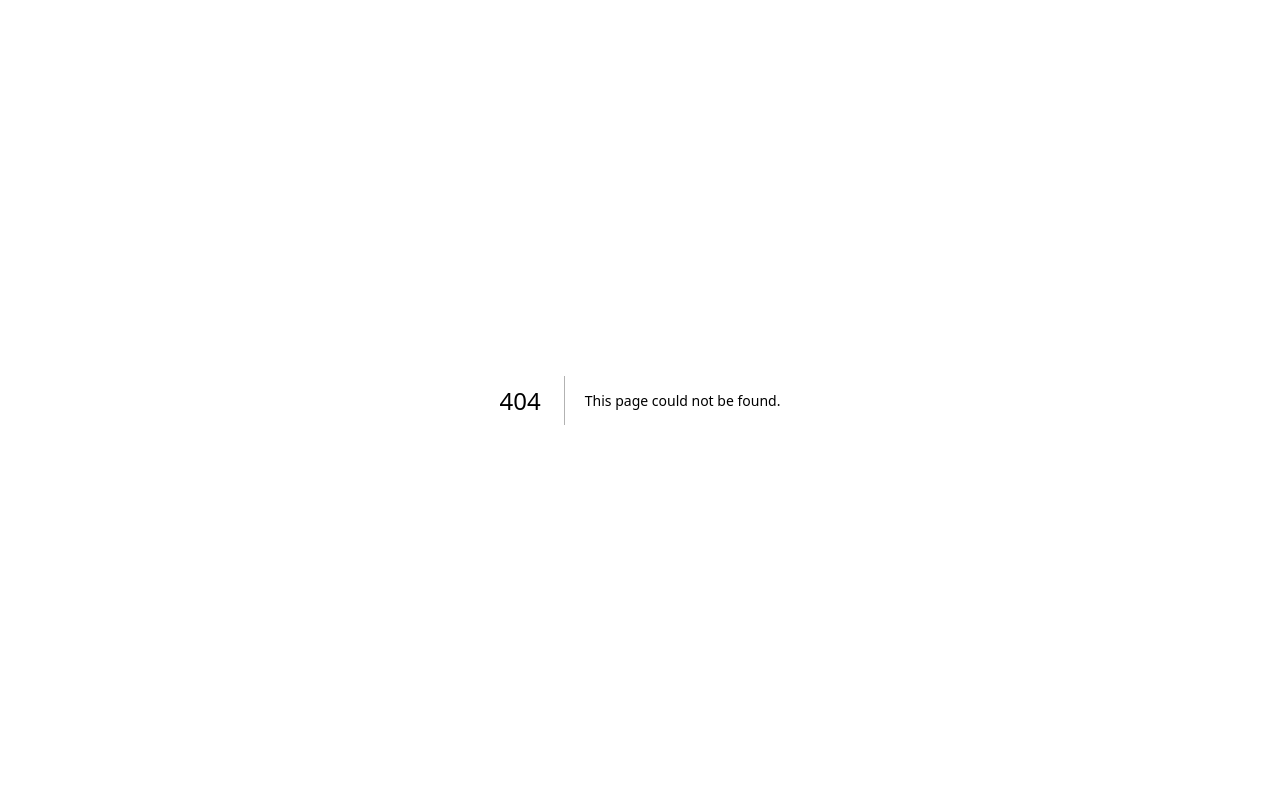
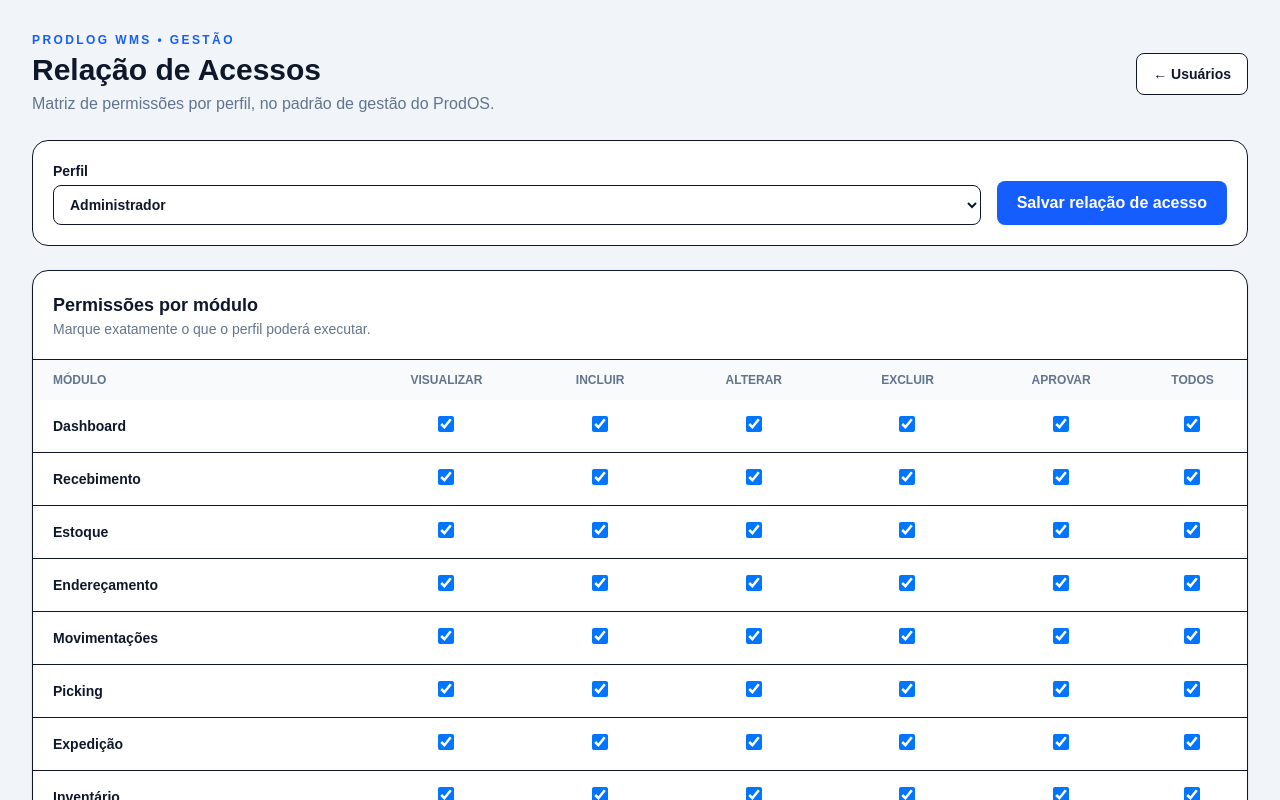
Before and after one commit to eng-xitao/prodlog-wms, a Next.js app: page /acessos in a window 1280 px wide. Before the commit this address had no page. Shown: the top 800 px of the page. Built offline with nearby package versions, Linux system fonts and the light colour scheme.

Commit message:
feat: add ProdOS-style access matrix

```diff
--- /dev/null
+++ b/app/acessos/page.tsx
@@ -0,0 +1,21 @@
+'use client';
+import { useState } from 'react';
+
+const modules=['Dashboard','Recebimento','Estoque','Endereçamento','Movimentações','Picking','Expedição','Inventário','Relatórios','Impressões','Clientes','Fornecedores','Transportadoras','Fiscal / NF-e','Usuários','Configurações'];
+const actions=['Visualizar','Incluir','Alterar','Excluir','Aprovar'];
+const profiles=['Administrador','Gestor','Supervisor','Operador','Conferente','Expedição','Fiscal'];
+
+export default function AcessosPage(){
+ const [profile,setProfile]=useState('Administrador');
+ const [selected,setSelected]=useState<Record<string,boolean>>(()=>Object.fromEntries(modules.flatMap(m=>actions.map(a=>[`${m}:${a}`,m==='Dashboard'||profile==='Administrador']))));
+ const [saved,setSaved]=useState(false);
+ const toggle=(key:string)=>setSelected(s=>({...s,[key]:!s[key]}));
+ const setRow=(m:string,value:boolean)=>setSelected(s=>({...s,...Object.fromEntries(actions.map(a=>[`${m}:${a}`,value]))}));
+ const applyProfile=(p:string)=>{setProfile(p);const full=p==='Administrador';setSelected(Object.fromEntries(modules.flatMap(m=>actions.map(a=>[`${m}:${a}`,full||a==='Visualizar'&&(m!=='Configurações'||p==='Gestor')]))));setSaved(false)};
+ return <main className="min-h-screen bg-slate-100 text-slate-900 p-4 sm:p-8"><div className="max-w-7xl mx-auto space-y-6">
+  <header className="flex flex-col sm:flex-row sm:items-center sm:justify-between gap-4"><div><div className="text-xs uppercase tracking-[.2em] text-blue-600 font-bold">ProdLog WMS • Gestão</div><h1 className="text-3xl font-black mt-1">Relação de Acessos</h1><p className="text-slate-500 mt-1">Matriz de permissões por perfil, no padrão de gestão do ProdOS.</p></div><a href="/usuarios" className="border bg-white px-4 py-2.5 rounded-lg text-sm font-semibold">← Usuários</a></header>
+  <section className="bg-white border rounded-2xl p-5 flex flex-col md:flex-row gap-4 md:items-end"><label className="text-sm font-semibold flex-1">Perfil<select value={profile} onChange={e=>applyProfile(e.target.value)} className="mt-1 block w-full border rounded-lg px-3 py-2.5">{profiles.map(p=><option key={p}>{p}</option>)}</select></label><button onClick={()=>{setSaved(true);setTimeout(()=>setSaved(false),2500)}} className="bg-blue-600 text-white px-5 py-2.5 rounded-lg font-semibold">Salvar relação de acesso</button></section>
+  {saved&&<div className="bg-emerald-50 border border-emerald-200 text-emerald-700 rounded-xl px-4 py-3 text-sm font-semibold">Relação de acesso salva para o perfil {profile}.</div>}
+  <section className="bg-white border rounded-2xl shadow-sm overflow-hidden"><div className="p-5 border-b flex items-center justify-between"><div><h2 className="font-bold text-lg">Permissões por módulo</h2><p className="text-sm text-slate-500">Marque exatamente o que o perfil poderá executar.</p></div></div><div className="overflow-x-auto"><table className="w-full text-sm"><thead className="bg-slate-50 text-xs uppercase text-slate-500"><tr><th className="text-left px-5 py-3 min-w-[230px]">Módulo</th>{actions.map(a=><th key={a} className="px-4 py-3 text-center min-w-[105px]">{a}</th>)}<th className="px-4 py-3">Todos</th></tr></thead><tbody className="divide-y">{modules.map(m=><tr key={m}><td className="px-5 py-4 font-semibold">{m}</td>{actions.map(a=>{const k=`${m}:${a}`;return <td key={a} className="text-center"><input aria-label={`${m} ${a}`} type="checkbox" className="h-4 w-4" checked={!!selected[k]} onChange={()=>toggle(k)}/></td>})}<td className="text-center"><input type="checkbox" aria-label={`Todos ${m}`} className="h-4 w-4" checked={actions.every(a=>selected[`${m}:${a}`])} onChange={e=>setRow(m,e.target.checked)}/></td></tr>)}</tbody></table></div></section>
+  <section className="grid md:grid-cols-3 gap-4"><div className="bg-white border rounded-2xl p-5"><b>Segurança</b><p className="text-sm text-slate-500 mt-2">Permissões devem ser validadas também no servidor, não apenas ocultadas na interface.</p></div><div className="bg-white border rounded-2xl p-5"><b>Escopo</b><p className="text-sm text-slate-500 mt-2">Acesso pode ser associado à empresa, filial e armazém do usuário.</p></div><div className="bg-white border rounded-2xl p-5"><b>Auditoria</b><p className="text-sm text-slate-500 mt-2">Alterações de acesso devem registrar usuário, data, perfil e mudanças.</p></div></section>
+ </div></main>}
```
